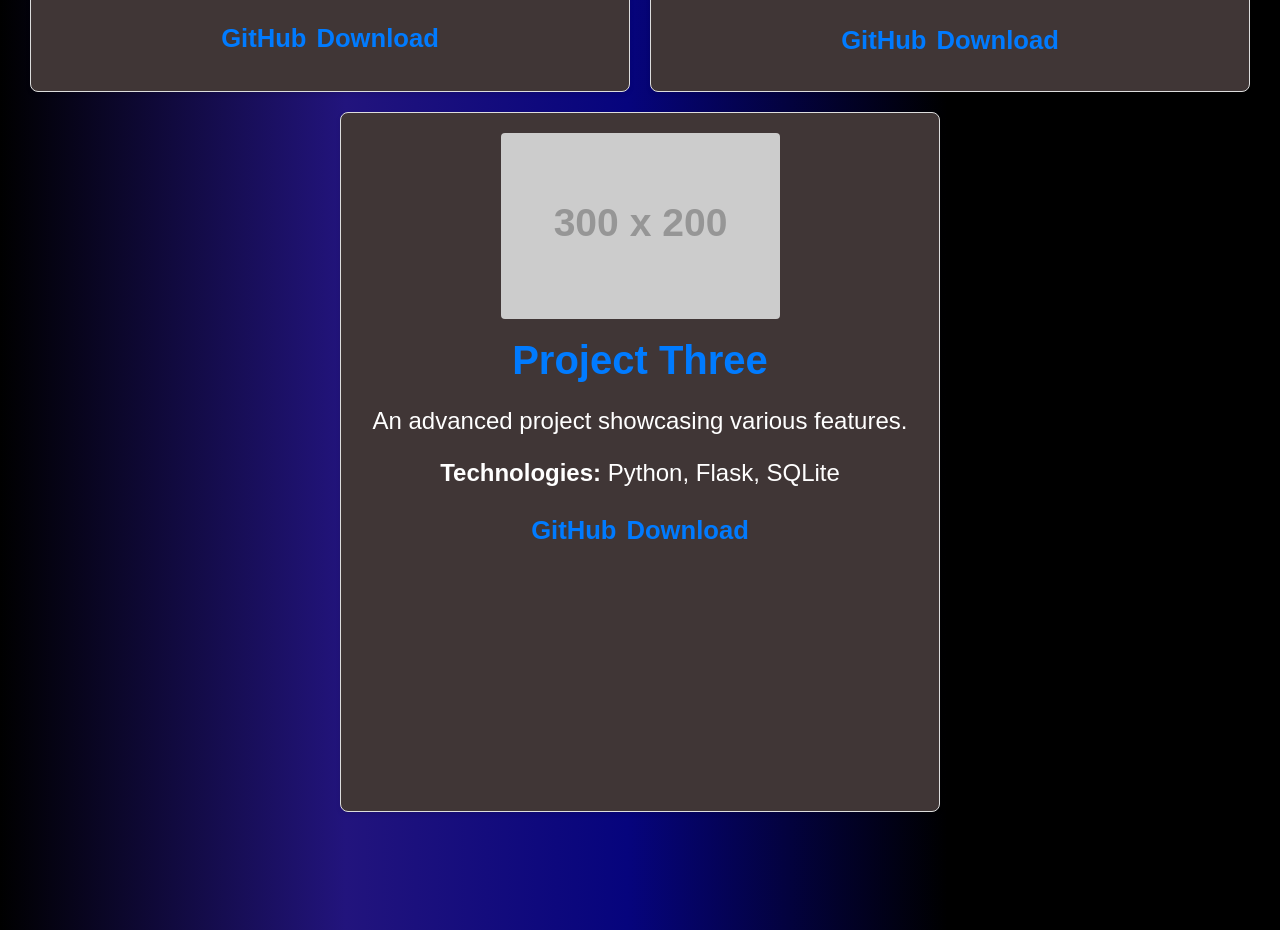
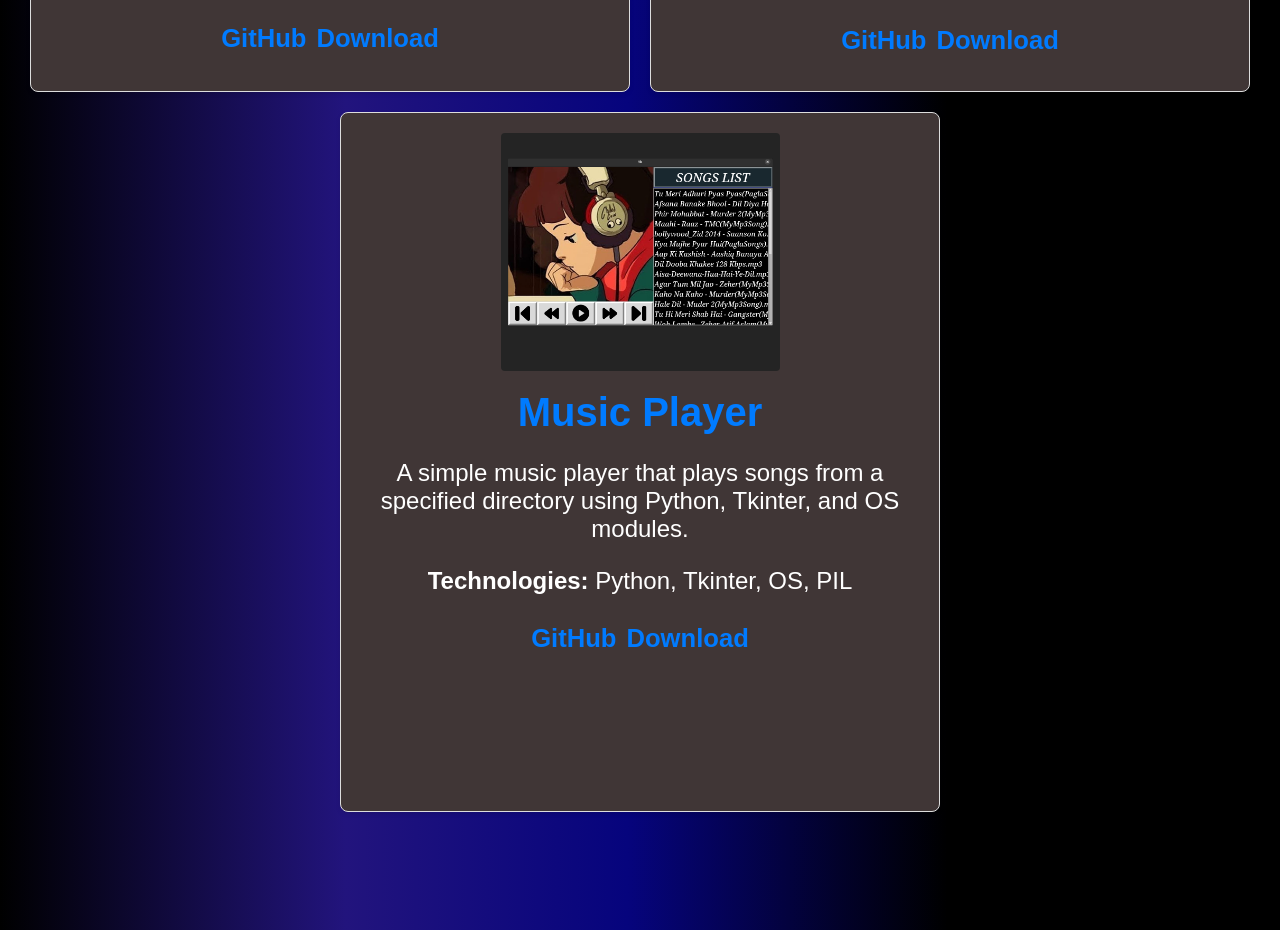
Before and after one commit to HIMANSHU-KUSHWAHA-2004/Port_folio, a React (Create React App) app: page / in a window 1280 px wide. Shown: the part 4540-5470 px from the top of the page. Built offline with nearby package versions, Linux system fonts and the light colour scheme.

Commit message:
third project add

```diff
--- a/src/components/Projects.js
+++ b/src/components/Projects.js
@@ -20,10 +20,10 @@ const projects = [
     liveDemo: '#',
   },
   {
-    title: 'Project Three',
-    description: 'An advanced project showcasing various features.',
-    technologies: ['Python', 'Flask', 'SQLite'],
-    image: 'https://via.placeholder.com/300x200',
+    title: 'Music Player',
+    description: 'A simple music player that plays songs from a specified directory using Python, Tkinter, and OS modules.',
+    technologies: ['Python', 'Tkinter', 'OS', 'PIL'],
+    image: `${process.env.PUBLIC_URL}/pics/mus.png`,
     github: 'https://github.com/yourusername/project-three',
     liveDemo: '#',
   },
```
Also changed, not shown: public/pics/mus.png (added), public/pics/music.png (added).
